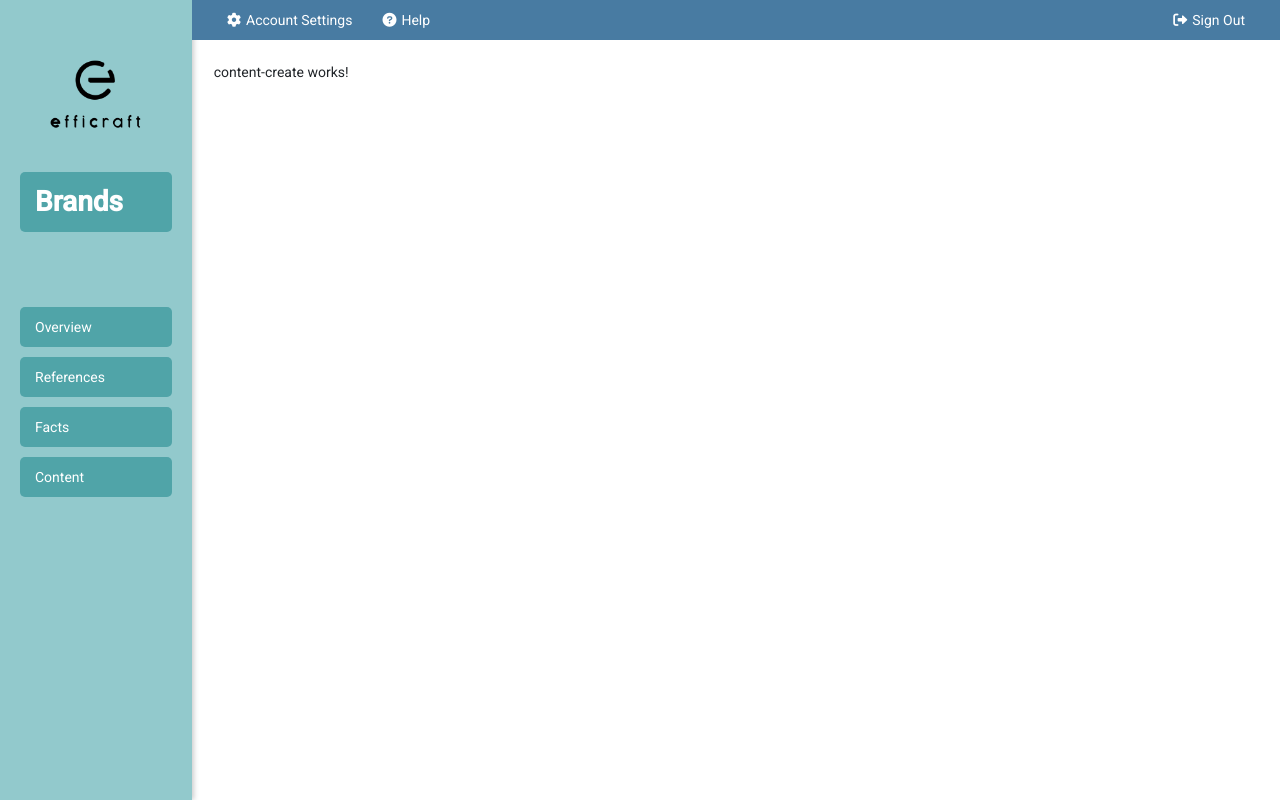
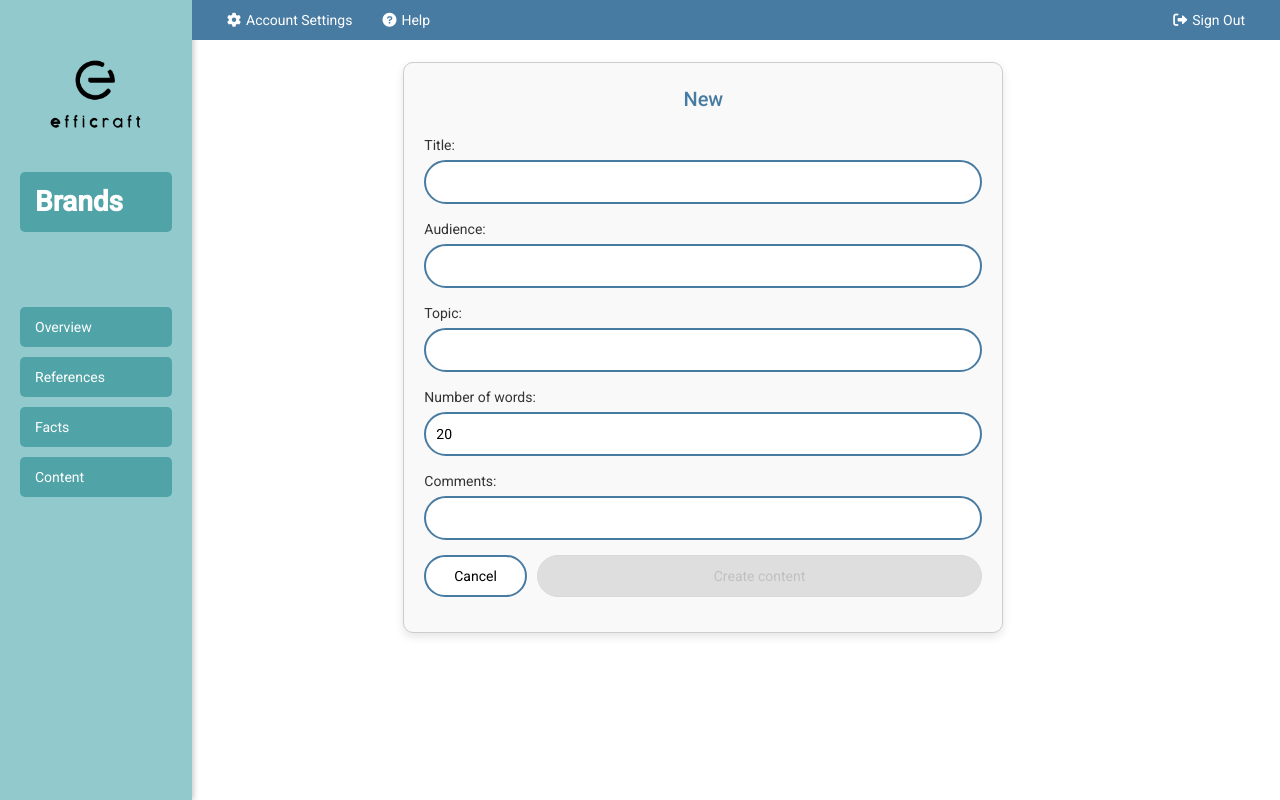
Before and after one commit to AlvaroBurga/eficraft, an Angular app: page /core/content/create in a window 1280 px wide. Built offline with nearby package versions, Linux system fonts and the light colour scheme.

Commit message:
create content componet finish v1

```diff
--- a/src/app/Core/content-create/content-create.component.html
+++ b/src/app/Core/content-create/content-create.component.html
@@ -1 +1,35 @@
-<p>content-create works!</p>
+<div class="content-create-container">
+    <h2>New {{contentType}}</h2>
+    <form [formGroup]="contentForm" (ngSubmit)="onSubmit()">
+        <div>
+            <label for="title">Title:</label>
+            <input type="text" id="title" formControlName="title">
+            <div *ngIf="contentForm.get('title')?.invalid && contentForm.get('title')?.touched" class="error-message">
+                Title is required.
+            </div>
+        </div>
+        <div>
+            <label for="audience">Audience:</label>
+            <input type="text" id="audience" formControlName="audience">
+        </div>
+        <div>
+            <label for="topic">Topic:</label>
+            <input type="text" id="topic" formControlName="topic">
+        </div>
+        <div>
+            <label for="words">Number of words:</label>
+            <input type="number" id="words" formControlName="words">
+        </div>
+        <div>
+            <label for="comments">Comments:</label>
+            <input type="text" id="comments" formControlName="comments">
+        </div>
+
+
+        <div class="row-block">
+            <button type="submit" class="cancel-button" [routerLink]="['/core/content']" >Cancel</button>
+            <button type="submit" class="submit-button" [disabled]="contentForm.invalid">Create content</button>
+        </div>
+
+    </form>
+</div>
--- a/src/app/Core/content-create/content-create.component.scss
+++ b/src/app/Core/content-create/content-create.component.scss
@@ -0,0 +1,147 @@
+.content-create-container {
+    max-width: 600px;
+    margin: auto;
+    padding: 20px;
+    border: 1px solid #ccc;
+    border-radius: 10px;
+    background-color: #f9f9f9;
+    box-shadow: 0 4px 10px rgba(0, 0, 0, 0.1);
+}
+
+h2 {
+    text-align: center;
+    color: #487BA2;
+    margin-bottom: 20px;
+}
+
+form div {
+    margin-bottom: 15px;
+}
+
+label {
+    display: block;
+    margin-bottom: 5px;
+    color: #333;
+}
+
+/* Styles for inputs and select */
+input,
+select {
+    width: 100%;
+    padding: 10px;
+    border: 2px solid #487BA2;
+    border-radius: 25px;
+    box-sizing: border-box;
+    transition: border-color 0.3s;
+}
+
+input:focus,
+select:focus {
+    border-color: #005f7f;
+    outline: none;
+}
+
+.submit-button:disabled {
+    background-color: #d3d3d3; /* Light gray background */
+    color: #a9a9a9; /* Dark gray text */
+    cursor: not-allowed; /* Change cursor to indicate it cannot be clicked */
+    border: 1px solid #ccc; /* Light gray border */
+    opacity: 0.7; /* Slightly transparent */
+}
+
+/* Button styles */
+.submit-button {
+    width: 100%;
+    padding: 10px;
+    background-color: #487BA2;
+    color: white;
+    border: none;
+    border-radius: 25px;
+    cursor: pointer;
+    transition: background-color 0.3s;
+}
+
+.submit-button:hover:not(:disabled) {
+    background-color: #005f7f;
+}
+
+.cancel-button {
+    margin-right: 10px;
+    border-radius: 25px;
+    padding-right: 5%;
+    padding-left: 5%;
+    background-color: white;
+    border: 2px solid #487BA2;
+}
+
+/* Custom file upload styles */
+.file-upload {
+    display: flex; /* Use flexbox */
+    justify-content: center; /* Center horizontally */
+    margin-bottom: 15px;
+}
+
+.custom-file-upload {
+    display: inline-block;
+    padding: 10px;
+    cursor: pointer;
+    background-color: white;  /* Main color for button */
+    border: 2px solid #487BA2;
+    border-radius: 5px;
+    text-align: center;
+    width: 40%; /* Make the label full width */
+    transition: background-color 0.3s; /* Smooth transition */
+}
+
+.custom-file-upload:hover {
+    background-color: rgba(255, 255, 255, 0.627); /* Darker shade on hover */
+}
+
+/* Hide the default file input */
+input[type="file"] {
+    display: none; /* Hide the file input so the custom button can be used */
+}
+
+/* Image preview styles */
+.image-preview {
+    margin-top: 15px;
+    text-align: center; /* Center the image preview */
+}
+
+.preview-image {
+    max-width: 100%;
+    max-height: 200px; /* Limit the height for better appearance */
+    border-radius: 10px; /* Rounded corners for the preview image */
+}
+
+.error-message {
+    color: red;
+    font-size: 0.9em;
+    margin-top: 5px;
+}
+
+.persona-containter {
+    display: flex;
+    align-items: baseline;
+    flex-direction: row;
+}
+
+.add-persona-button {
+    background-color: #B5DADC; /* Set the background color */
+    color: #000; /* Set text color */
+    border: none; /* Remove default border */
+    border-radius: 50px;
+    padding: 10px 15px; /* Add some padding */
+    margin-right: 5px;
+    cursor: pointer; /* Change cursor to pointer on hover */
+    border: 2px solid #000;
+}
+
+.add-persona-button:hover {
+    background-color: #A3C7D6; /* Optional: darker shade on hover */
+}
+
+.persona-text {
+    font-size: 16px; /* Adjust font size as needed */
+
+}
--- a/src/app/Core/content-create/content-create.component.ts
+++ b/src/app/Core/content-create/content-create.component.ts
@@ -1,4 +1,10 @@
 import { Component, OnInit } from '@angular/core';
+import { FormBuilder, FormGroup, Validators } from '@angular/forms';
+import { MatSnackBar } from '@angular/material/snack-bar';
+import { Router } from '@angular/router';
+import { ActivatedRoute } from '@angular/router';
+import { Content } from 'src/app/Model/Content';
+import { ContentService } from 'src/service/content.service';
 
 @Component({
   selector: 'app-content-create',
@@ -7,9 +13,70 @@ import { Component, OnInit } from '@angular/core';
 })
 export class ContentCreateComponent implements OnInit {
 
-  constructor() { }
+  contentType: string | undefined = undefined;
+  contentForm: FormGroup;
+  iconMappings = [
+    { type: 'Detail Aid', icon: 'assignment' },
+    { type: 'Leaflet', icon: 'description' },
+    { type: 'Email', icon: 'email' },
+    { type: 'Banner', icon: 'flag' },
+    { type: 'Brochure', icon: 'chrome_reader_mode' },
+    { type: 'Article', icon: 'article' },
+    { type: 'Social Media', icon: 'share' }
+  ];
+
+  constructor(
+    private route: ActivatedRoute,
+    private contentService: ContentService,
+    private fb: FormBuilder,
+    private router: Router,
+    private snackBar: MatSnackBar
+  ) {
+    this.contentForm = this.fb.group({
+      title: ['', Validators.required],
+      audience: [''],
+      topic: [''],
+      words: [20],
+      comments: ['']
+    });
+  }
+
+  onSubmit() {
+    if (this.contentForm.valid) {
+        const content = new Content();
+
+        content.title = this.contentForm.get('title')?.value;
+        content.audience = this.contentForm.get('audience')?.value;
+        content.topic = this.contentForm.get('topic')?.value;
+        content.numberOfWords = this.contentForm.get('words')?.value;
+        content.comments = this.contentForm.get('comments')?.value;
+        content.date = new Date()
+        content.contentType = this.contentType;
+
+        content.icon = this.iconMappings.find(item => item.type === this.contentType)?.icon;
+
+        this.contentService.saveContent(content);
+
+        this.showSuccessToast(content.title)
+
+        this.router.navigate(['/core/content']);
+    } else {
+        this.contentForm.markAllAsTouched();
+    }
+  }
 
   ngOnInit(): void {
+    this.route.queryParams.subscribe(params => {
+      this.contentType = params['type'];
+    });
+  }
+
+  showSuccessToast(name : string | undefined) {
+    this.snackBar.open('content ' + name + ' was uploaded successfully!', 'X', {
+      duration: 10000,
+      verticalPosition: 'bottom',
+      horizontalPosition: 'center',
+    });
   }
 
 }
--- a/src/app/Core/content/content.component.html
+++ b/src/app/Core/content/content.component.html
@@ -1,31 +1,31 @@
 <div class="container">
     <h1>What are you creating today?</h1>
     <div class="button-grid">
-      <button mat-raised-button>
+      <button mat-raised-button (click)="navigateToCreate('Detail Aid')">
         <mat-icon>assignment</mat-icon>
         Detail Aid
       </button>
-      <button mat-raised-button>
+      <button mat-raised-button (click)="navigateToCreate('Leaflet')">
         <mat-icon>description</mat-icon>
         Leaflet
       </button>
-      <button mat-raised-button>
+      <button mat-raised-button (click)="navigateToCreate('Email')">
         <mat-icon>email</mat-icon>
         Email
       </button>
-      <button mat-raised-button>
+      <button mat-raised-button (click)="navigateToCreate('Banner')">
         <mat-icon>flag</mat-icon>
         Banner
       </button>
-      <button mat-raised-button>
+      <button mat-raised-button (click)="navigateToCreate('Brochure')">
         <mat-icon>chrome_reader_mode</mat-icon>
         Brochure
       </button>
-      <button mat-raised-button>
+      <button mat-raised-button (click)="navigateToCreate('Article')">
         <mat-icon>article</mat-icon>
         Article
       </button>
-      <button mat-raised-button>
+      <button mat-raised-button (click)="navigateToCreate('Social Media')">
         <mat-icon>share</mat-icon>
         Social Media
       </button>
--- a/src/app/Core/content/content.component.ts
+++ b/src/app/Core/content/content.component.ts
@@ -2,6 +2,7 @@
 import { Component, OnInit, ViewChild } from '@angular/core';
 import { MatPaginator } from '@angular/material/paginator';
 import { MatTableDataSource } from '@angular/material/table';
+import { Router } from '@angular/router';
 import { Content } from 'src/app/Model/Content';
 import { ContentService } from 'src/service/content.service';
 
@@ -17,7 +18,10 @@ export class ContentComponent implements OnInit {
 
   @ViewChild(MatPaginator) paginator!: MatPaginator;
 
-  constructor(private contentService: ContentService) {
+  constructor(
+    private contentService: ContentService,
+    private router: Router
+  ) {
 
   }
 
@@ -36,4 +40,8 @@ export class ContentComponent implements OnInit {
       this.dataSource.paginator.firstPage();
     }
   }
+
+  navigateToCreate(type: string): void {
+    this.router.navigate(['core/content/create'], { queryParams: { type } });
+  }
 }
--- a/src/app/Model/Content.ts
+++ b/src/app/Model/Content.ts
@@ -1,10 +1,12 @@
 export class Content {
     constructor(
-      public icon: string,
-      public title: string,
-      public contentType: string,
-      public audience: string,
-      public topic: string,
-      public date: Date
+      public icon?: string,
+      public title?: string,
+      public contentType?: string,
+      public audience?: string,
+      public topic?: string,
+      public date?: Date,
+      public numberOfWords?: number,
+      public comments?: string
     ) {}
   }
--- a/src/service/content.service.ts
+++ b/src/service/content.service.ts
@@ -18,4 +18,8 @@ export class ContentService {
     return of(this.contents);
   }
 
+  saveContent(content : Content){
+    this.contents.push(content);
+  }
+
 }
--- a/src/service/fact.service.ts
+++ b/src/service/fact.service.ts
@@ -50,7 +50,7 @@ export class FactService {
   constructor() { }
 
   getFacts(): Observable<Fact[]> {
-    return of(this.facts).pipe(delay(1000));
+    return of(this.facts);
   }
 
   updateFact(element: Fact) {
```
